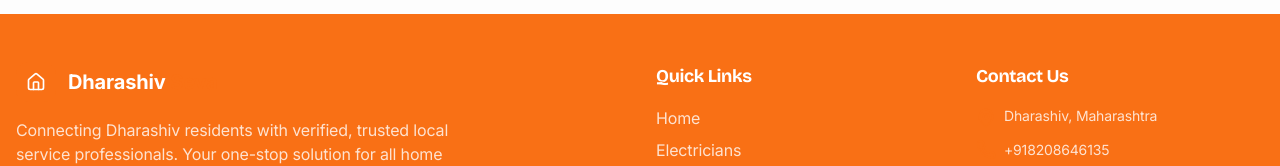
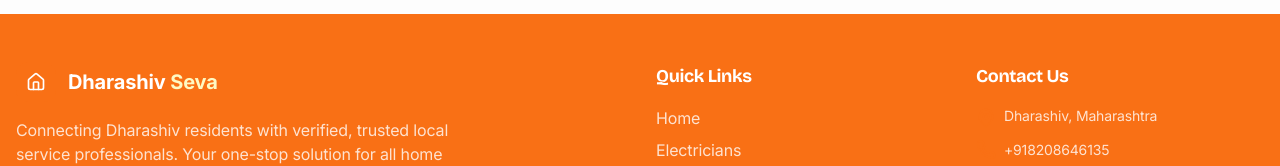
Before and after one commit to ideatmind/dharashiv-connect-trust, a React (Vite) app: page /search in a window 1280 px wide. Shown: the part 2048-2214 px from the top of the page. Built offline with nearby package versions, Linux system fonts and the light colour scheme; the HTML template or start-up script is replaced by a standard one.

Commit message:
Visual edit in Lovable

```diff
--- a/src/components/Footer.tsx
+++ b/src/components/Footer.tsx
@@ -11,7 +11,7 @@ const Footer = () => {
                 <Home className="h-5 w-5 text-white" />
               </div>
               <span className="text-xl font-bold">
-                Dharashiv <span className="text-accent">Seva</span>
+                Dharashiv <span className="text-yellow-100">Seva</span>
               </span>
             </Link>
             <p className="text-primary-foreground/80 mb-4 max-w-md">
```
